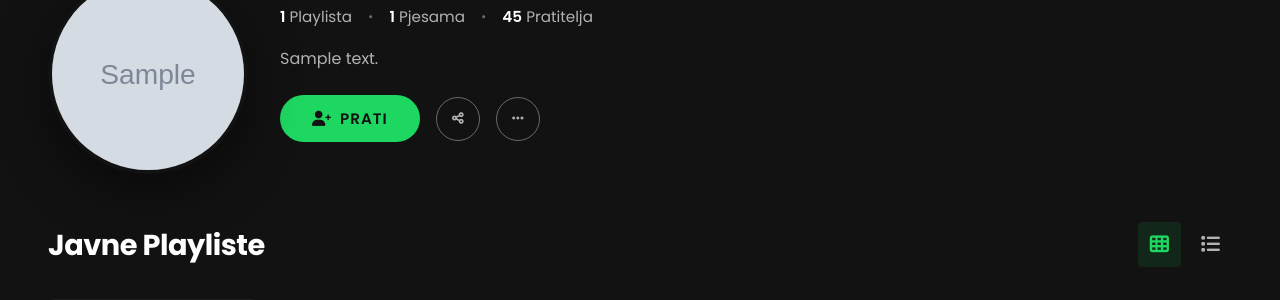
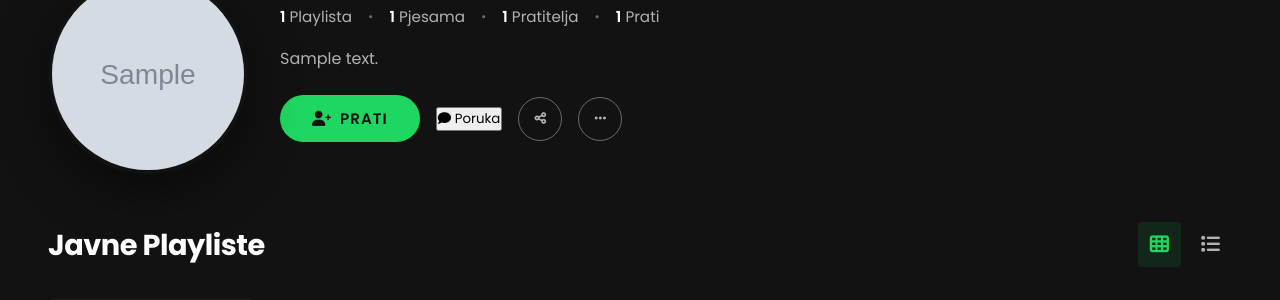
Before and after one commit to egi03/zavrsni, a Django app: template accounts/templates/accounts/profile_view.html in a window 1280 px wide. Shown: the part 377-677 px from the top of the page. Run offline with Django 3.2, Linux system fonts and the light colour scheme; the template is opened without the code that fills it: most values are stand-ins (such as "Sample title", 1, 10 or a date in 2020); grey boxes marked "Sample" are stand-in pictures.

Commit message:
Add follow option

```diff
--- a/accounts/templates/accounts/profile_view.html
+++ b/accounts/templates/accounts/profile_view.html
@@ -37,17 +37,31 @@
                         </span>
                         <span class="stat-divider">•</span>
                         <span class="stat-item">
-                            <strong>45</strong> Pratitelja
+                            <strong>{{ profile.followers.count }}</strong> Pratitelja
                         </span>
+                        <span class="stat-divider">•</span>
+                        <span class="stat-item">
+                            <strong>{{ profile.following.count }}</strong> Prati
+                        </span>
+
                     </div>
                     <p class="profile-bio">
                         {{ profile.userprofile.bio|default:"Nema opisa" }}
                     </p>
 
                     <div class="profile-actions">
-                        <button class="btn-follow">
-                            <i class="fas fa-user-plus"></i> Prati
-                        </button>
+                        {% if request.user != profile %}
+                            <button class="btn-follow" id="followBtn" onclick="toggleFollow('{{ profile.username }}')">
+                                {% if request.user in profile.followers.all %}
+                                    <i class="fas fa-user-check"></i> Pratite
+                                {% else %}
+                                    <i class="fas fa-user-plus"></i> Prati
+                                {% endif %}
+                            </button>
+                            <button class="btn-message" onclick="startChat('{{ profile.username }}')">
+                                <i class="fas fa-comment"></i> Poruka
+                            </button>
+                        {% endif %}
                         <button class="btn-share">
                             <i class="fas fa-share-alt"></i>
                         </button>
@@ -55,6 +69,7 @@
                             <i class="fas fa-ellipsis-h"></i>
                         </button>
                     </div>
+
                 </div>
             </div>
         </div>
@@ -152,6 +167,46 @@
     </div>
 
     <script>
+        function toggleFollow(username) {
+            fetch(`/social/follow/user/${username}/`, {
+                method: 'POST',
+                headers: {
+                    'X-CSRFToken': '{{ csrf_token }}',
+                    'X-Requested-With': 'XMLHttpRequest'
+                }
+            })
+            .then(response => response.json())
+            .then(data => {
+                const btn = document.getElementById('followBtn');
+                if (data.following) {
+                    btn.innerHTML = '<i class="fas fa-user-check"></i> Pratite';
+                } else {
+                    btn.innerHTML = '<i class="fas fa-user-plus"></i> Prati';
+                }
+                location.reload();
+            });
+        }
+
+        function startChat(username) {
+            fetch('/social/messages/send/', {
+                method: 'POST',
+                headers: {
+                    'Content-Type': 'application/json',
+                    'X-CSRFToken': '{{ csrf_token }}'
+                },
+                body: JSON.stringify({
+                    recipient: username,
+                    content: 'Pozdrav!'
+                })
+            })
+            .then(response => response.json())
+            .then(data => {
+                if (data.success) {
+                    window.location.href = '/social/messages/';
+                }
+            });
+        }
+
         document.querySelectorAll('.view-btn').forEach(btn => {
             btn.addEventListener('click', function() {
                 document.querySelectorAll('.view-btn').forEach(b => b.classList.remove('active'));
```
